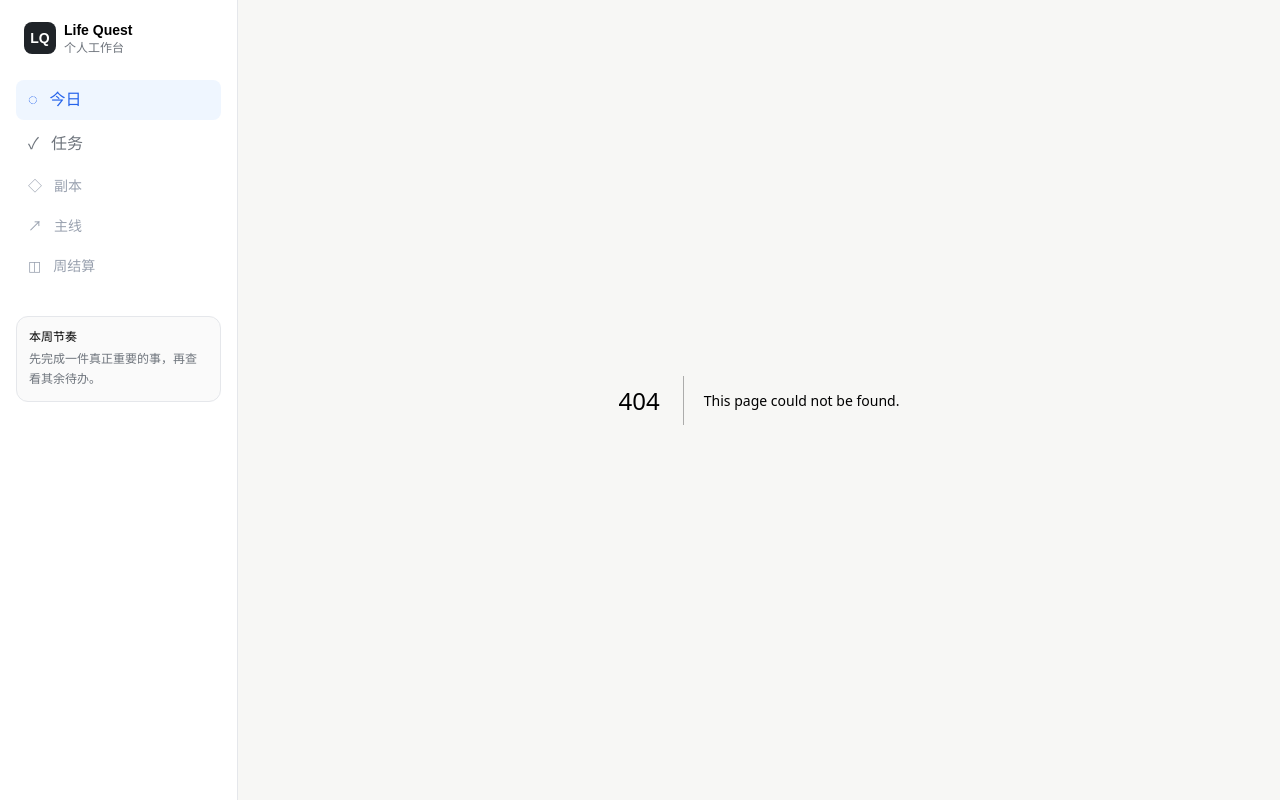
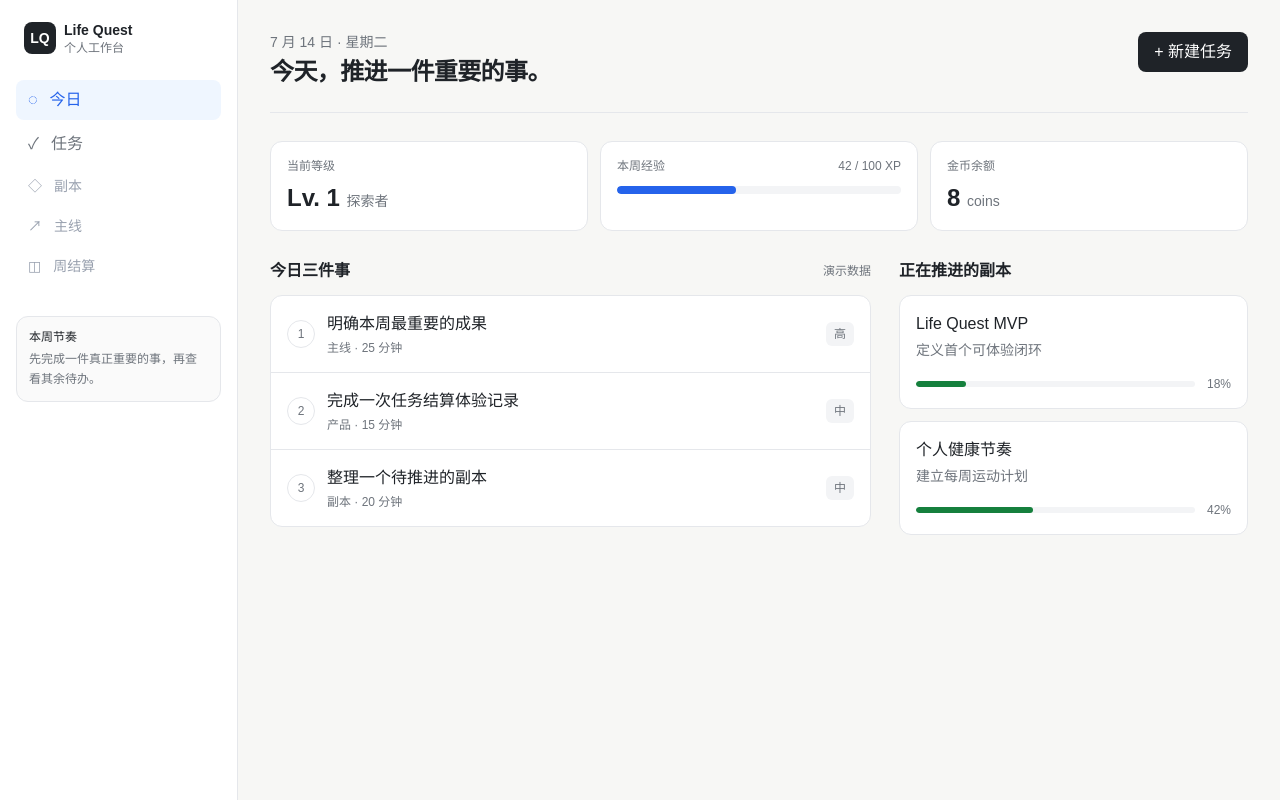
Before and after one commit to Dong-Sky/life-quest, a Next.js app: page /dashboard in a window 1280 px wide. Before the commit this address had no page. Built offline with nearby package versions, Linux system fonts and the light colour scheme.

Commit message:
feat: add app/dashboard/page.tsx

```diff
--- /dev/null
+++ b/app/dashboard/page.tsx
@@ -0,0 +1,76 @@
+const todayTasks = [
+  { title: "明确本周最重要的成果", tag: "主线", estimate: "25 分钟", priority: "高" },
+  { title: "完成一次任务结算体验记录", tag: "产品", estimate: "15 分钟", priority: "中" },
+  { title: "整理一个待推进的副本", tag: "副本", estimate: "20 分钟", priority: "中" },
+];
+
+const activeQuests = [
+  { name: "Life Quest MVP", detail: "定义首个可体验闭环", progress: 18 },
+  { name: "个人健康节奏", detail: "建立每周运动计划", progress: 42 },
+];
+
+export default function DashboardPage() {
+  return (
+    <div className="mx-auto max-w-6xl px-5 py-8 sm:px-8">
+      <header className="flex flex-wrap items-start justify-between gap-4 border-b border-[var(--line)] pb-6">
+        <div>
+          <p className="text-sm text-[var(--muted)]">7 月 14 日 · 星期二</p>
+          <h1 className="mt-1 text-2xl font-semibold tracking-tight">今天，推进一件重要的事。</h1>
+        </div>
+        <button className="rounded-lg bg-[var(--ink)] px-4 py-2 text-sm font-medium text-white hover:bg-black">+ 新建任务</button>
+      </header>
+
+      <section aria-label="角色状态" className="mt-7 grid gap-3 sm:grid-cols-3">
+        <div className="rounded-xl border border-[var(--line)] bg-white p-4">
+          <p className="text-xs text-[var(--muted)]">当前等级</p>
+          <p className="mt-2 text-2xl font-semibold">Lv. 1 <span className="text-sm font-normal text-[var(--muted)]">探索者</span></p>
+        </div>
+        <div className="rounded-xl border border-[var(--line)] bg-white p-4">
+          <div className="flex items-center justify-between text-xs text-[var(--muted)]"><span>本周经验</span><span>42 / 100 XP</span></div>
+          <div className="mt-3 h-2 overflow-hidden rounded-full bg-gray-100"><div className="h-full w-[42%] rounded-full bg-[var(--accent)]" /></div>
+        </div>
+        <div className="rounded-xl border border-[var(--line)] bg-white p-4">
+          <p className="text-xs text-[var(--muted)]">金币余额</p>
+          <p className="mt-2 text-2xl font-semibold">8 <span className="text-sm font-normal text-[var(--muted)]">coins</span></p>
+        </div>
+      </section>
+
+      <div className="mt-7 grid gap-7 lg:grid-cols-[minmax(0,1.55fr)_minmax(260px,0.9fr)]">
+        <section>
+          <div className="flex items-center justify-between">
+            <h2 className="text-base font-semibold">今日三件事</h2>
+            <span className="text-xs text-[var(--muted)]">演示数据</span>
+          </div>
+          <div className="mt-3 divide-y divide-[var(--line)] rounded-xl border border-[var(--line)] bg-white">
+            {todayTasks.map((task, index) => (
+              <article className="flex items-center gap-3 p-4" key={task.title}>
+                <span className="grid h-7 w-7 shrink-0 place-items-center rounded-full border border-[var(--line)] text-xs text-[var(--muted)]">{index + 1}</span>
+                <div className="min-w-0 flex-1">
+                  <p className="font-medium">{task.title}</p>
+                  <p className="mt-1 text-xs text-[var(--muted)]">{task.tag} · {task.estimate}</p>
+                </div>
+                <span className="rounded-md bg-gray-100 px-2 py-1 text-xs text-[var(--muted)]">{task.priority}</span>
+              </article>
+            ))}
+          </div>
+        </section>
+
+        <section>
+          <h2 className="text-base font-semibold">正在推进的副本</h2>
+          <div className="mt-3 space-y-3">
+            {activeQuests.map((quest) => (
+              <article className="rounded-xl border border-[var(--line)] bg-white p-4" key={quest.name}>
+                <p className="font-medium">{quest.name}</p>
+                <p className="mt-1 text-sm text-[var(--muted)]">{quest.detail}</p>
+                <div className="mt-4 flex items-center gap-3">
+                  <div className="h-1.5 flex-1 overflow-hidden rounded-full bg-gray-100"><div className="h-full rounded-full bg-[var(--success)]" style={{ width: `${quest.progress}%` }} /></div>
+                  <span className="text-xs text-[var(--muted)]">{quest.progress}%</span>
+                </div>
+              </article>
+            ))}
+          </div>
+        </section>
+      </div>
+    </div>
+  );
+}
```
